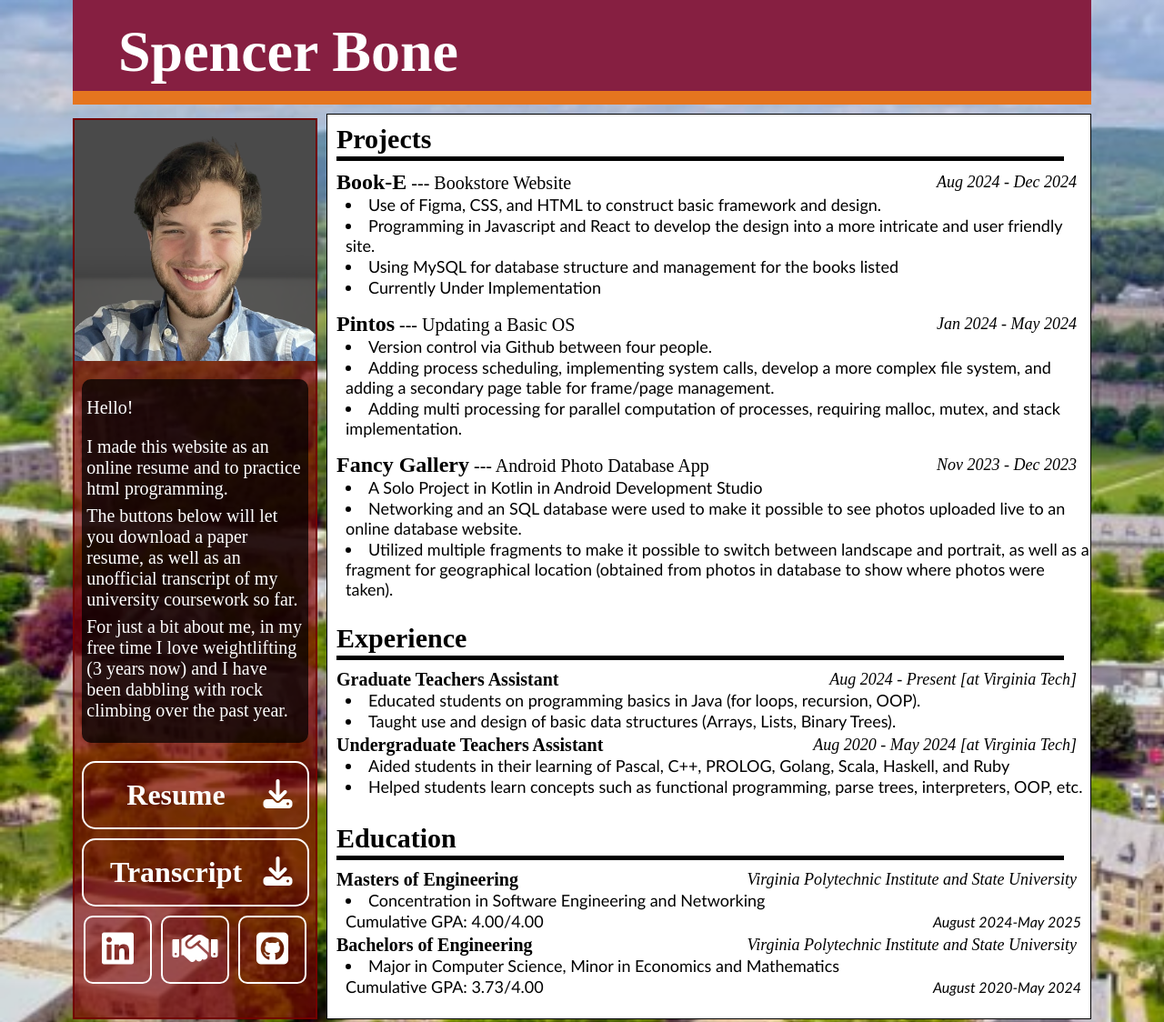
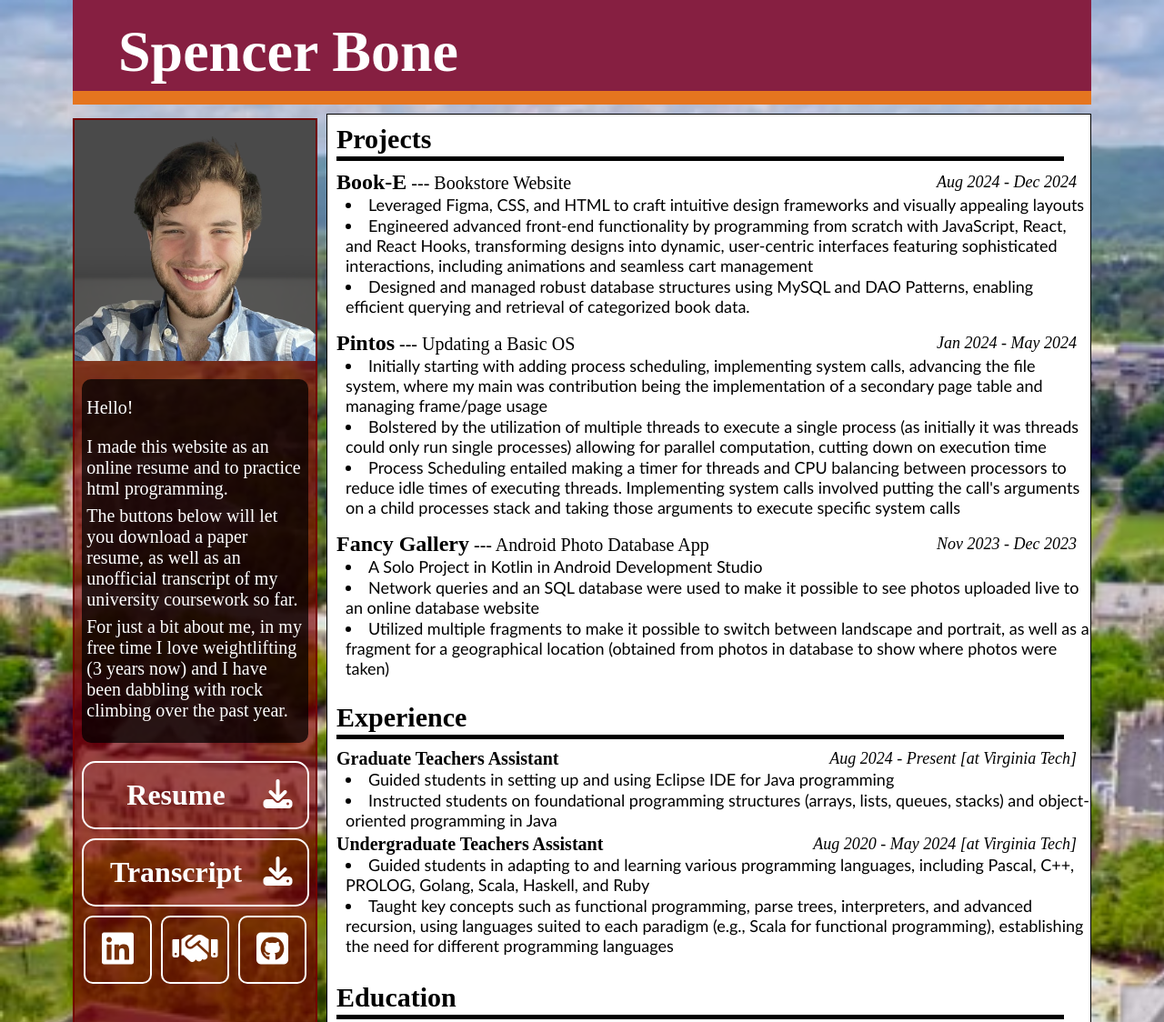
Before and after one commit to sbomb100/spencerbone.github.io, a plain HTML site: page index.html in a window 1280 px wide. Shown: the top 1124 px of the page at 91% size. Drawn offline with Linux system fonts and the light colour scheme.

Commit message:
Update index.html for new resume

```diff
--- a/index.html
+++ b/index.html
@@ -103,11 +103,12 @@
                         </div>
 
 
-                    <li class="project">Use of Figma, CSS, and HTML to construct basic framework and design.</li>
-                    <li class="project">Programming in Javascript and React to develop the design into a more intricate and user friendly site.</li>
-                    <li class="project">Using MySQL for database structure and management for the books listed</li>
+                    <li class="project">Leveraged Figma, CSS, and HTML to craft intuitive design frameworks and visually appealing layouts
+                    </li>
+                    <li class="project">Engineered advanced front-end functionality by programming from scratch with JavaScript, React, and React Hooks, transforming designs into dynamic, user-centric interfaces featuring sophisticated interactions, including animations and seamless cart management</li>
+                    <li class="project">Designed and managed robust database structures using MySQL and DAO Patterns, enabling efficient querying and retrieval of categorized book data.
+                    </li>
 
-                    <li class="project">Currently Under Implementation</li>
                 </div>
                      <div class="mini-container">
                         <div class="split-text">
@@ -120,12 +121,11 @@
                         </div>
 
 
-                     <li class="project">Version control via Github between four people.</li>
+                     <li class="project">Initially starting with adding process scheduling, implementing system calls, advancing the file system, where my main was contribution being the implementation of a secondary page table and managing frame/page usage</li>
 
-                     <li class="project">Adding process scheduling, implementing system calls, develop a more complex file system, and adding a secondary page table for frame/page management.</li>
+                     <li class="project">Bolstered by the utilization of multiple threads to execute a single process (as initially it was threads could only run single processes) allowing for parallel computation, cutting down on execution time</li>
 
-                     <li class="project">Adding multi processing for parallel computation of processes,
-                         requiring malloc, mutex, and stack implementation.</li>
+                     <li class="project">Process Scheduling entailed making a timer for threads and CPU balancing between processors to reduce idle times of executing threads. Implementing system calls involved putting the call's arguments on a child processes stack and taking those arguments to execute specific system calls</li>
                      </div>
 
 
@@ -142,10 +142,9 @@
 
                      <li class="project">A Solo Project in Kotlin in Android Development Studio</li>
 
-                     <li class="project">Networking and an SQL database were used to make it possible to see photos uploaded live to an online database website.</li>
+                     <li class="project">Network queries and an SQL database were used to make it possible to see photos uploaded live to an online database website</li>
 
-                     <li class="project">Utilized multiple fragments to make it possible to switch between landscape and portrait, as well as a fragment for
-                        geographical location (obtained from photos in database to show where photos were taken).</li>
+                     <li class="project">Utilized multiple fragments to make it possible to switch between landscape and portrait, as well as a fragment for a geographical location (obtained from photos in database to show where photos were taken)</li>
                      </div>
                  </div>
                 <!-- Work -->
@@ -168,10 +167,10 @@
                             </span>
                         </div>
                         <li class="project">
-                            Educated students on programming basics in Java (for loops, recursion, OOP).
+                            Guided students in setting up and using Eclipse IDE for Java programming
                         </li>
                         <li class="project">
-                            Taught use and design of basic data structures (Arrays, Lists, Binary Trees).
+                            Instructed students on foundational programming structures (arrays, lists, queues, stacks) and object-oriented programming in Java
                         </li>
 
 
@@ -186,11 +185,10 @@
                             </span>
                         </div>
 
-                        <li class="project">Aided students in their learning of Pascal, C++, PROLOG, Golang, Scala, Haskell,
-                            and Ruby
+                        <li class="project">Guided students in adapting to and learning various programming languages, including Pascal, C++, PROLOG, Golang, Scala, Haskell, and Ruby
                         </li>
                         <li class="project">
-                            Helped students learn concepts such as functional programming, parse trees, interpreters, OOP, etc.
+                            Taught key concepts such as functional programming, parse trees, interpreters, and advanced recursion, using languages suited to each paradigm (e.g., Scala for functional programming),  establishing the need for different programming languages
                         </li>
                         </section>
 
```
